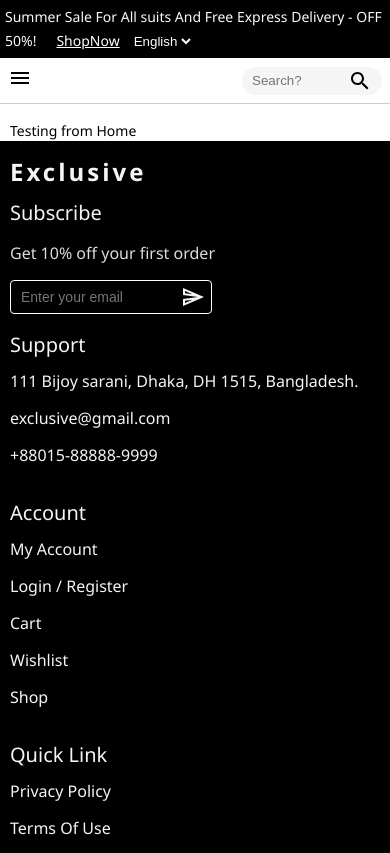
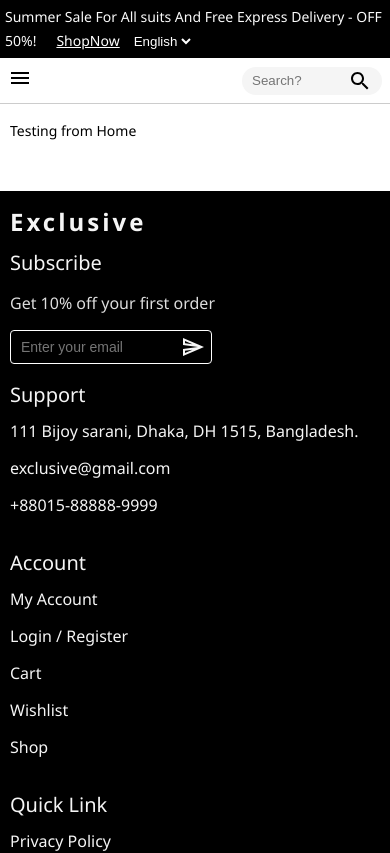
Before and after one commit to Coolbreeze-22/e-commerce, a React (Vite) app: page /home in a window 390 px wide. Shown: the top 853 px of the page. Built offline with nearby package versions, Linux system fonts and the light colour scheme.

Commit message:
navbar css

```diff
--- a/src/components/Navbar/Navbar.css
+++ b/src/components/Navbar/Navbar.css
@@ -121,6 +121,9 @@
   margin-left: 120px;
   margin-right: 120px;
 }
+.nav-footer {
+    margin-top: 120px;
+}
 
 @media (max-width: 600px) {
   .nav-description {
@@ -176,6 +179,9 @@
     margin-left: 10px;
     margin-right: 10px;
   }
+  .nav-footer {
+    margin-top: 50px;
+}
 
   .nav-horizontal {
     display: none;
@@ -195,6 +201,9 @@
     margin-left: 25px;
     margin-right: 25px;
   }
+  .nav-footer {
+    margin-top: 70px;
+}
   .nav-language-sm-device {
     display: none;
   }
```
